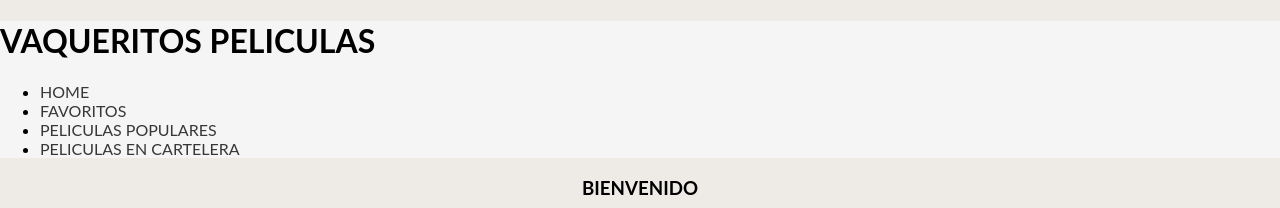
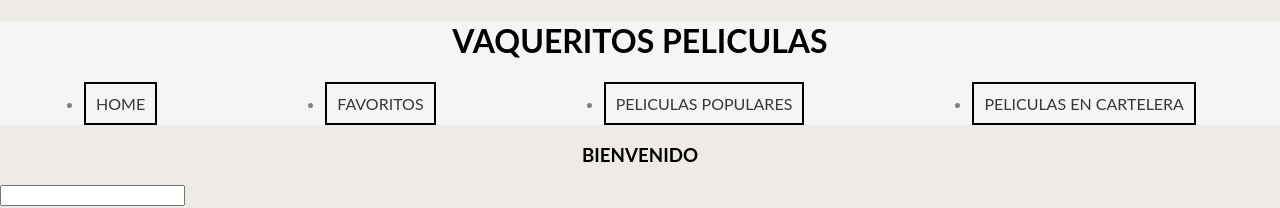
Before and after one commit to pedroguyot/ProyectoProg3, a React (Create React App) app in the folder my-app/: page / in a window 1280 px wide. Shown: the top 208 px of the page. Built offline with nearby package versions, Linux system fonts and the light colour scheme.

Commit message:
termine el header

```diff
--- a/my-app/src/components/Header.js
+++ b/my-app/src/components/Header.js
@@ -1,15 +1,16 @@
 import React, { Component } from "react";
 import { Link } from "react-router-dom"; //importo Link pra usar las rutas internas sin recargar la pagina
+import '../App.css';
 
 class Header extends Component {
 
     render() {
         return (
-            <header>
+            <header id="barra_nav">
                 <h1> Vaqueritos Peliculas </h1>
 
                 <nav>
-                    <ul>
+                    <ul id="menu">
                         <li><Link to="/" exact="true">Home</Link></li>
                         <li><Link to="/favoritos" >Favoritos</Link></li>
                         <li><Link to="/populares" >Peliculas Populares</Link></li>
```
